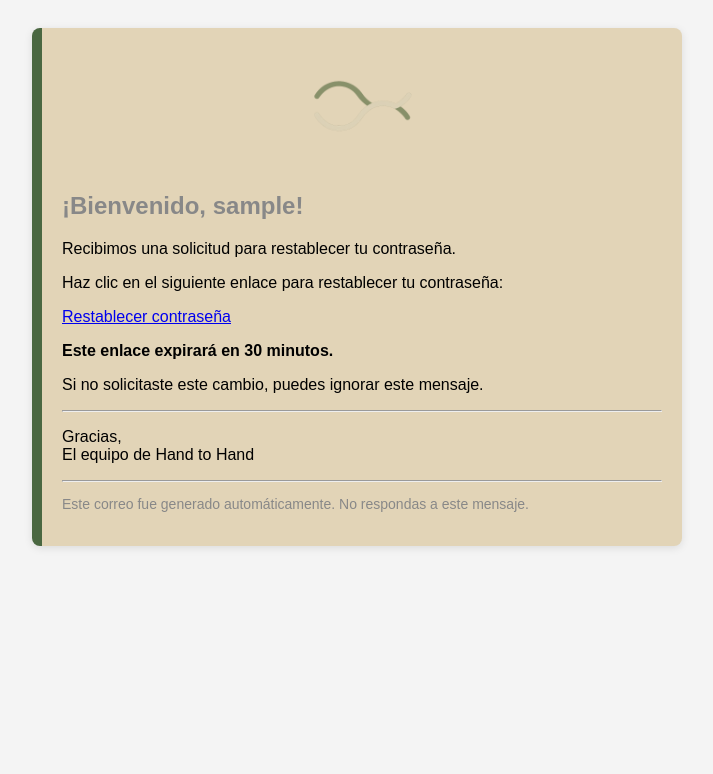
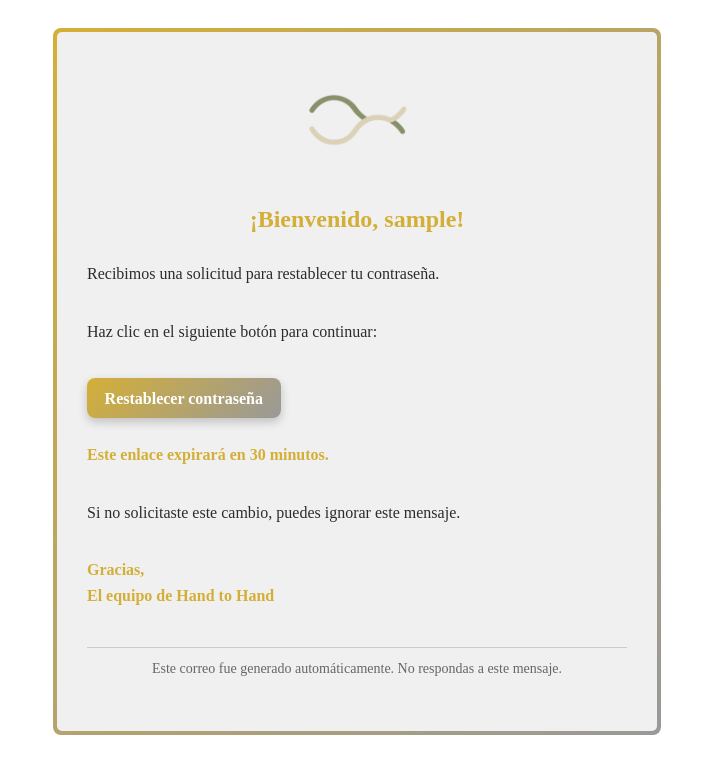
Before and after one commit to 4GeeksAcademy/fs-pt-115-Final-Proyect-P-J-R-M, a Flask app: template src/api/templates/reset.html in a window 1280 px wide. Shown: the top 774 px of the page, without its empty margins (283-996 px from the left). Run offline with Flask 3, Linux system fonts and the light colour scheme; the template is opened without the code that fills it: most values are stand-ins (such as "Sample title", 1, 10 or a date in 2020).

Commit message:
fix:modified emails

```diff
--- a/src/api/templates/reset.html
+++ b/src/api/templates/reset.html
@@ -1,29 +1,104 @@
 <!DOCTYPE html>
 <html>
   <head>
-  <meta charset="UTF-8">
-  <style> body { font-family: Arial, sans-serif; background-color: #f4f4f4; padding: 20px; }
-  h2 { color: #888; } p { font-size: 16px; } </style>
-
-    <div style="background-color: #E2D4B7; padding: 20px; border-radius: 8px; max-width: 600px; margin: auto; box-shadow: 0 2px 8px rgba(0,0,0,0.1); border-left: 10px solid #4a6741;">
-
-
-        <div style="text-align: center; margin-bottom: 20px;">
-            <img src="/src/front/assets/img/FINALLOGO.png" alt="Hand to Hand Logo" style="max-width: 120px; border-radius: 8px;">
-        </div>
+    <meta charset="UTF-8" />
+    <title>Restablecer contraseña</title>
+    <style>
+      body {
+        font-family: "Poltawski Nowy", serif;
+        background-color: #ffffff;
+        padding: 20px;
+      }
+      .container-wrapper {
+        background: linear-gradient(135deg, #d4af37, #999999);
+        padding: 4px;
+        border-radius: 0.5rem;
+        max-width: 600px;
+        margin: auto;
+      }
+      .container {
+        background-color: #f0f0f0;
+        padding: 30px;
+        border-radius: 0.3125rem;
+        color: #2c2c2c;
+      }
+      h2 {
+        color: #d4af37;
+        font-size: 24px;
+        margin-bottom: 20px;
+        text-align: center;
+      }
+      p {
+        font-size: 16px;
+        line-height: 1.6;
+        padding: 0.5em 0;
+      }
+      .highlight {
+        color: #d4af37;
+        font-weight: bold;
+      }
+      .footer {
+        font-size: 14px;
+        color: #666;
+        margin-top: 30px;
+        text-align: center;
+        border-top: 1px solid #ccc;
+        padding-top: 10px;
+      }
+      .logo {
+        text-align: center;
+        margin-bottom: 20px;
+      }
+      .logo img {
+        max-width: 120px;
+        border-radius: 8px;
+      }
+      .btn {
+        display: inline-block;
+        font-family: "Poltawski Nowy", serif;
+        font-size: 1rem;
+        font-weight: 600;
+        line-height: 1.2;
+        padding: 0.65rem 1.1rem;
+        color: #fff;
+        text-align: center;
+        text-decoration: none;
+        white-space: nowrap;
+        border: none;
+        border-radius: 0.5rem;
+        background: linear-gradient(135deg, #d4af37, #999999);
+        box-shadow: 0 4px 10px rgba(0, 0, 0, 0.2);
+        transition: transform 0.15s ease, box-shadow 0.15s ease;
+        margin-top: 10px;
+      }
+      .btn:hover {
+        transform: translateY(-2px);
+        box-shadow: 0 6px 14px rgba(0, 0, 0, 0.25);
+      }
+    </style>
   </head>
   <body>
+    <div class="container-wrapper">
       <div class="container">
+        <div class="logo">
+          <img
+            src="/src/front/assets/img/FINALLOGO.png"
+            alt="Hand to Hand Logo"
+          />
+        </div>
         <h2>¡Bienvenido, {{ username }}!</h2>
         <p>Recibimos una solicitud para restablecer tu contraseña.</p>
-    <p>Haz clic en el siguiente enlace para restablecer tu contraseña:</p>
-    <a href={{reset_url}}>Restablecer contraseña</a>
-    <p><strong>Este enlace expirará en 30 minutos.</strong></p>
+        <p>Haz clic en el siguiente botón para continuar:</p>
+        <a href="{{ reset_url }}" class="btn">Restablecer contraseña</a>
+        <p>
+          <strong class="highlight">Este enlace expirará en 30 minutos.</strong>
+        </p>
         <p>Si no solicitaste este cambio, puedes ignorar este mensaje.</p>
-    <hr>
-    <p>Gracias,<br>El equipo de Hand to Hand</p>
-    <hr>
-    <p style="font-size: 14px; color: #888;">Este correo fue generado automáticamente. No respondas a este mensaje.</p>
+        <p class="highlight">Gracias,<br />El equipo de Hand to Hand</p>
+        <p class="footer">
+          Este correo fue generado automáticamente. No respondas a este mensaje.
+        </p>
+      </div>
     </div>
   </body>
 </html>
```
Also changed, not shown: src/api/templates/new_post.html (+94 -17 lines), src/api/templates/welcome.html (+82 -13 lines). Lines whose indentation alone changed are shown as unchanged.
